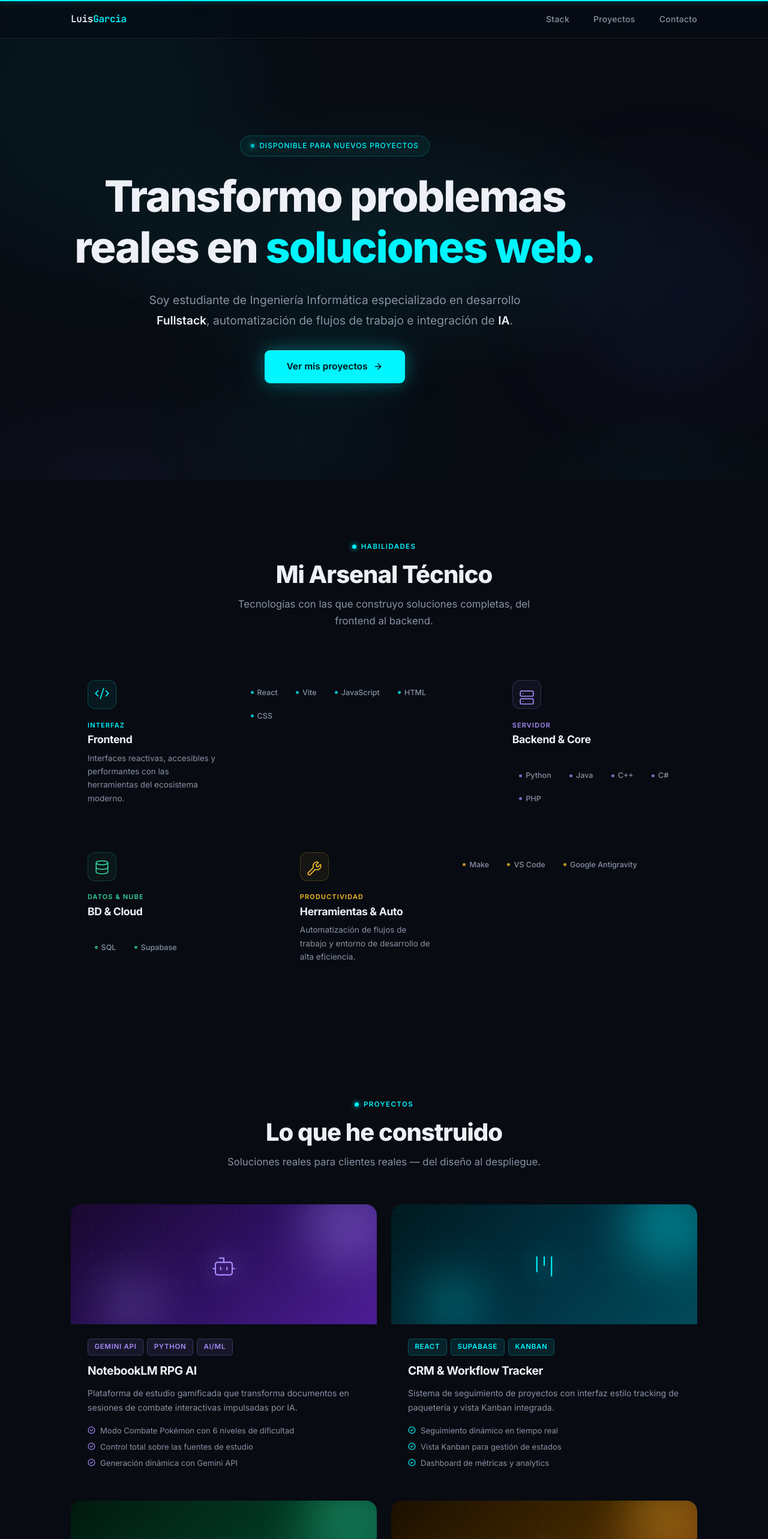
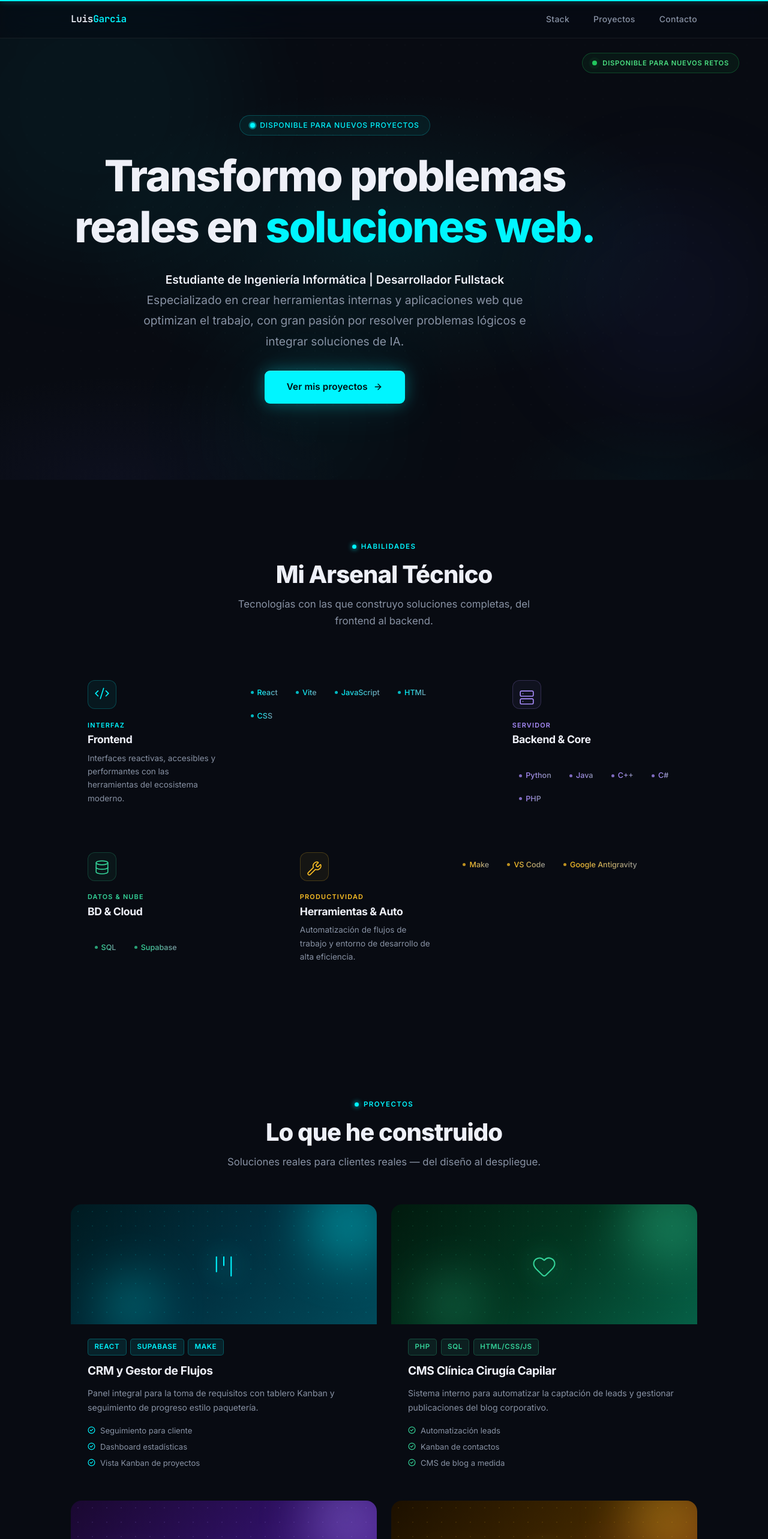
Before and after one commit to uallga109/Portfolio, a React (Vite) app: page / in a window 1280 px wide. Shown: the top 2566 px of the page at 60% size. Built offline with nearby package versions, Linux system fonts and the light colour scheme.

Commit message:
Cambios, mejoras y detalles

```diff
--- a/src/sections/Contact.jsx
+++ b/src/sections/Contact.jsx
@@ -1,5 +1,5 @@
 import { motion } from 'framer-motion'
-import { Mail, Github, Linkedin } from 'lucide-react'
+import { Mail, GitBranch, Link2 } from 'lucide-react'
 import '../styles/contact.css'
 
 const FADE_UP = (delay = 0) => ({
@@ -11,9 +11,9 @@ const FADE_UP = (delay = 0) => ({
 })
 
 const SOCIAL_LINKS = [
-  { id: 'github',   Icon: Github,   href: 'https://github.com/',   label: 'GitHub'   },
-  { id: 'linkedin', Icon: Linkedin, href: 'https://linkedin.com/', label: 'LinkedIn' },
-  { id: 'email',    Icon: Mail,     href: 'mailto:luis@example.com', label: 'Email'  },
+  { id: 'github',   Icon: GitBranch, href: 'https://github.com/',   label: 'GitHub'   },
+  { id: 'linkedin', Icon: Link2,     href: 'https://linkedin.com/', label: 'LinkedIn' },
+  { id: 'email',    Icon: Mail,      href: 'mailto:luis@example.com', label: 'Email'  },
 ]
 
 export default function Contact() {
--- a/src/sections/Footer.jsx
+++ b/src/sections/Footer.jsx
@@ -1,4 +1,4 @@
-import { Github, Linkedin, Mail } from 'lucide-react'
+import { GitBranch, Link2, Mail } from 'lucide-react'
 import '../styles/footer.css'
 
 const NAV_ITEMS = [
@@ -8,9 +8,9 @@ const NAV_ITEMS = [
 ]
 
 const SOCIAL_ITEMS = [
-  { Icon: Github,   href: 'https://github.com/',   label: 'GitHub'  },
-  { Icon: Linkedin, href: 'https://linkedin.com/', label: 'LinkedIn'},
-  { Icon: Mail,     href: 'mailto:luis@example.com', label: 'Email' },
+  { Icon: GitBranch, href: 'https://github.com/',   label: 'GitHub'  },
+  { Icon: Link2,     href: 'https://linkedin.com/', label: 'LinkedIn'},
+  { Icon: Mail,      href: 'mailto:luis@example.com', label: 'Email' },
 ]
 
 function smoothScroll(id) {
--- a/src/sections/Hero.jsx
+++ b/src/sections/Hero.jsx
@@ -116,10 +116,25 @@ export default function Hero() {
       {/* ── Grid dot pattern ── */}
       <div className="hero__dots" aria-hidden="true" />
 
+      {/* ── Floating status badge — top-right corner ── */}
+      <motion.div
+        className="hero__status"
+        aria-label="Estado: Disponible para nuevos retos"
+        initial={{ opacity: 0, x: 20, y: -8 }}
+        animate={{ opacity: 1, x: 0, y: 0 }}
+        transition={{ delay: 1.1, duration: 0.6, ease: [0.16, 1, 0.3, 1] }}
+      >
+        <span className="hero__status-ping" aria-hidden="true">
+          <span className="ping-ring" />
+          <span className="ping-core" />
+        </span>
+        Disponible para nuevos retos
+      </motion.div>
+
       <div className="container">
         <div className="hero__content">
 
-          {/* ── Badge ── */}
+          {/* ── Badge (center) ── */}
           <motion.div
             className="hero__badge"
             initial={{ opacity: 0, y: -18 }}
@@ -127,12 +142,10 @@ export default function Hero() {
             transition={{ duration: 0.65, delay: 0.05, ease: [0.16, 1, 0.3, 1] }}
             role="text"
           >
-            <motion.span
-              className="hero__badge-dot"
-              aria-hidden="true"
-              animate={{ scale: [1, 1.6, 1], opacity: [0.65, 1, 0.65] }}
-              transition={{ duration: 2.2, repeat: Infinity, ease: 'easeInOut' }}
-            />
+            <span className="hero__badge-dot-wrap" aria-hidden="true">
+              <span className="hero__badge-ping-ring" />
+              <span className="hero__badge-ping-core" />
+            </span>
             Disponible para nuevos proyectos
           </motion.div>
 
@@ -173,10 +186,8 @@ export default function Hero() {
             initial="hidden"
             animate="visible"
           >
-            Soy estudiante de Ingeniería Informática especializado en desarrollo{' '}
-            <strong className="text-strong">Fullstack</strong>
-            {', '}automatización de flujos de trabajo e integración de{' '}
-            <strong className="text-strong">IA</strong>.
+            <strong className="text-strong">Estudiante de Ingeniería Informática | Desarrollador Fullstack</strong><br />
+            Especializado en crear herramientas internas y aplicaciones web que optimizan el trabajo, con gran pasión por resolver problemas lógicos e integrar soluciones de IA.
           </motion.p>
 
           {/* ── CTA Button — Pulse + scale hover ── */}
--- a/src/sections/Projects.jsx
+++ b/src/sections/Projects.jsx
@@ -9,113 +9,97 @@ import '../styles/projects.css'
    ───────────────────────────────────────────────────── */
 const PROJECTS = [
   {
+    id: 'crm',
+    title: 'CRM y Gestor de Flujos',
+    accent: '#00f5ff',
+    gradient: 'linear-gradient(135deg, #001a20 0%, #013040 50%, #014a5a 100%)',
+    patternColor: 'rgba(0,245,255,0.10)',
+    Icon: Kanban,
+    tags: ['React', 'Supabase', 'Make'],
+    description: 'Panel integral para la toma de requisitos con tablero Kanban y seguimiento de progreso estilo paquetería.',
+    highlights: [
+      'Seguimiento para cliente',
+      'Dashboard estadísticas',
+      'Vista Kanban de proyectos',
+    ],
+    reto: 'Centralizar la toma de requisitos de clientes (tipo de web, pasarelas de pago, dominios) y mejorar la transparencia del proceso de desarrollo sin tener que enviar correos manuales constantemente.',
+    solucion: 'Desarrollo de un panel de gestión integral. Incluye un dashboard con estadísticas, gestión de proyectos mediante vista Kanban (Nuevo, En progreso, En revisión, Completado) e historial.',
+    funciones: [
+      'Función Destacada: Un sistema de "tracking" para el cliente. Genera un enlace único donde el cliente puede ver en tiempo real el porcentaje de avance de su proyecto (al estilo del seguimiento de un paquete), alimentado dinámicamente por la base de datos.',
+    ],
+    github: 'https://github.com/',
+    live: 'https://example.com'
+  },
+  {
+    id: 'cms-clinica',
+    title: 'CMS Clínica Cirugía Capilar',
+    accent: '#34d399',
+    gradient: 'linear-gradient(135deg, #011a0e 0%, #023520 50%, #065f46 100%)',
+    patternColor: 'rgba(52,211,153,0.10)',
+    Icon: Heart,
+    tags: ['PHP', 'SQL', 'HTML/CSS/JS'],
+    description: 'Sistema interno para automatizar la captación de leads y gestionar publicaciones del blog corporativo.',
+    highlights: [
+      'Automatización leads',
+      'Kanban de contactos',
+      'CMS de blog a medida',
+    ],
+    reto: 'Crear un sistema interno para que los administradores de la clínica pudieran gestionar la captación de pacientes (leads) y el contenido de su web de forma unificada.',
+    solucion: 'Un dashboard personalizado que automatiza el envío de notificaciones al dueño cuando entra un nuevo contacto. Incluye un sistema de gestión de formularios (con vista Kanban para separar nuevos contactos de los ya gestionados) y analíticas de datos.',
+    funciones: [
+      'Función Destacada: Desarrollo de un gestor de contenidos (CMS) propio para el blog de la clínica, permitiendo crear, editar y programar publicaciones.'
+    ],
+    github: 'https://github.com/'
+  },
+  {
     id: 'notebooklm',
-    title: 'NotebookLM RPG AI',
+    title: 'Plataforma Inteligente & RPG',
     accent: '#a78bfa',
     gradient: 'linear-gradient(135deg, #1a0830 0%, #2d1060 50%, #4c1d95 100%)',
     patternColor: 'rgba(167,139,250,0.12)',
     Icon: Bot,
-    tags: ['Gemini API', 'Python', 'AI/ML'],
-    description: 'Plataforma de estudio gamificada que transforma documentos en sesiones de combate interactivas impulsadas por IA.',
+    wip: true,
+    tags: ['React', 'Python', 'Gemini API', 'SQL'],
+    description: 'Entorno de estudio gamificado donde apuntes son analizados por IA para generar batallas RPG por turnos.',
     highlights: [
-      'Modo Combate Pokémon con 6 niveles de dificultad',
-      'Control total sobre las fuentes de estudio',
-      'Generación dinámica con Gemini API',
+      'Campañas auto-generadas',
+      'Combate por turnos',
+      'Economía y tiempo',
     ],
     // ── Modal content ──
-    reto: 'Convertir el estudio pasivo en una experiencia activa y motivadora usando IA. El mayor desafío fue diseñar un sistema de gamificación coherente que se adaptara dinámicamente a cualquier tipo de documento o fuente de conocimiento.',
-    solucion: 'Una plataforma que utiliza Gemini API para analizar en tiempo real los documentos del estudiante y generar preguntas de combate personalizadas. El sistema adapta la dificultad de las preguntas automáticamente según el nivel del jugador y el contexto del material.',
-    funciones: [
-      'Integración nativa con Gemini API para análisis semántico',
-      'Soporte para PDFs, URLs, texto libre y documentos de texto',
-      'Motor de generación de preguntas contextual y adaptativo',
-      'Sistema de progresión con 6 niveles de dificultad',
-      'Panel de estadísticas con progreso histórico del estudiante',
-      'Modo multijugador asíncrono (en desarrollo)',
+    reto: 'Superar las limitaciones de herramientas de IA actuales (que procesan todas las fuentes de golpe sin dar control al usuario) y combatir la falta de motivación en el estudio tradicional mediante gamificación profunda.',
+    solucion: 'Un entorno de estudio basado en cuadernos donde el usuario puede subir apuntes, chatear con ellos y generar material hiperpersonalizado (tests, flashcards). Todo esto sirve como base para alimentar un motor de juego RPG integrado.',
+    mecanicas: [
+      'Generación de Campañas: Integración con Gemini API para crear un mapa de 6 nodos bloqueados secuencialmente, basados estrictamente en los apuntes.',
+      'Sistema de Combate (Jefe): Combate por turnos (15 HP). 4 tipos de ataques con límite de 5 usos por tipo para obligar a dominar todos los formatos de pregunta.',
+      'Economía in-game y Temporizadores: Recompensas en base a vidas conservadas. Tienda para comprar tiempo (~15s) o vidas extra.',
+      'Gestión de Estado: Dos lógicas de supervivencia (local con 3 vidas/nivel y global con 5 vidas/campaña).',
     ],
-    mecanicas: [
-      'Sistema de 6 niveles: Novato, Aprendiz, Intermedio, Avanzado, Experto y Maestro',
-      '3 vidas por sesión de combate — cada error penaliza',
-      'Preguntas por turnos con contador de tiempo dinámico',
-      'Combo multiplier por rachas de respuestas correctas',
-      'Sistema de XP acumulable entre sesiones',
-      'Jefes de fase con preguntas de síntesis al finalizar cada nivel',
-    ],
-  },
-  {
-    id: 'crm',
-    title: 'CRM & Workflow Tracker',
-    accent: '#00f5ff',
-    gradient: 'linear-gradient(135deg, #001a20 0%, #013040 50%, #014a5a 100%)',
-    patternColor: 'rgba(0,245,255,0.10)',
-    Icon: Kanban,
-    tags: ['React', 'Supabase', 'Kanban'],
-    description: 'Sistema de seguimiento de proyectos con interfaz estilo tracking de paquetería y vista Kanban integrada.',
-    highlights: [
-      'Seguimiento dinámico en tiempo real',
-      'Vista Kanban para gestión de estados',
-      'Dashboard de métricas y analytics',
-    ],
-    reto: 'El cliente necesitaba una plataforma propia para gestionar múltiples proyectos web con visibilidad total para sus clientes finales, sin depender de herramientas genéricas como Trello o Notion que no se adaptaban a su flujo de trabajo.',
-    solucion: 'Un CRM a medida con sistema de tracking visual estilo seguimiento de paquetería, donde el cliente puede ver el estado exacto de su proyecto en cada fase. Integra Supabase Realtime para sincronización instantánea y una vista Kanban personalizable.',
-    funciones: [
-      'Vista de tracking estilo paquetería para clientes',
-      'Tablero Kanban drag-and-drop con estados personalizables',
-      'Dashboard de métricas y KPIs en tiempo real',
-      'Sistema de notificaciones automáticas al cambiar de fase',
-      'Historial de cambios con timestamps auditables',
-      'Panel de administración multi-proyecto',
-    ],
-  },
-  {
-    id: 'cms-clinica',
-    title: 'CMS Clínica Capilar',
-    accent: '#34d399',
-    gradient: 'linear-gradient(135deg, #011a0e 0%, #023520 50%, #065f46 100%)',
-    patternColor: 'rgba(52,211,153,0.10)',
-    Icon: Heart,
-    tags: ['React', 'Supabase', 'Automation'],
-    description: 'Panel de administración completo para clínica con gestión de leads, automatizaciones y blog integrado.',
-    highlights: [
-      'Gestión de leads con funnel de conversión',
-      'Notificaciones automáticas personalizadas',
-      'Programador de posts del blog integrado',
-    ],
-    reto: 'La clínica capilar necesitaba centralizar la gestión de leads, el blog corporativo y las comunicaciones con clientes en una única herramienta manejable por personal sin conocimientos técnicos, eliminando dependencias de terceros.',
-    solucion: 'Un CMS intuitivo construido con React y Supabase que unifica todas las operaciones en un panel de admin simplificado. Incluye automatizaciones de email/WhatsApp mediante Make y un editor de blog WYSIWYG con publicación programada.',
-    funciones: [
-      'Funnel de leads con etapas y seguimiento de conversión',
-      'Notificaciones automáticas via Make (email y WhatsApp)',
-      'Editor de blog WYSIWYG con programador de publicaciones',
-      'Galería de fotos del antes/después con gestión de categorías',
-      'Sistema de citas online integrado',
-      'Dashboard de rendimiento y métricas de captación',
-    ],
+    github: 'https://github.com/'
   },
   {
     id: 'restaurante',
-    title: 'Menú Real-time Restaurante',
+    title: 'Menú Dinámico & CMS Real-time',
     accent: '#fbbf24',
     gradient: 'linear-gradient(135deg, #1c1000 0%, #3d2500 50%, #78350f 100%)',
     patternColor: 'rgba(251,191,36,0.10)',
     Icon: Utensils,
-    tags: ['React', 'Supabase', 'Real-time'],
-    description: 'Menú digital con edición in-line y sincronización instantánea. Lo que el admin edita, el cliente lo ve al momento.',
+    tags: ['React', 'Supabase Auth/DB'],
+    description: 'Carta digital para restaurante con edición visual directa (WYSIWYG) y despliegue instantáneo a clientes.',
     highlights: [
-      'Edición "In-line" — lo que ves es lo que editas',
-      'Actualización instantánea para clientes',
-      'Panel admin con gestión de disponibilidad',
+      'Edición in-line WYSIWYG',
+      'Cambios instantáneos',
+      'Gestión granular stock',
     ],
-    reto: 'El restaurante quería un menú digital que su equipo pudiera actualizar en segundos sin depender de ningún técnico, sin formularios complejos ni sistemas de CMS genéricos. La actualización debía verse reflejada al instante en las tablets de los clientes.',
-    solucion: 'Interfaz de edición in-line directamente sobre el menú visible: el camarero toca cualquier plato y edita el nombre, precio o descripción en su lugar. Sincronizado via Supabase Realtime, el cambio aparece en todos los dispositivos conectados en menos de 500ms.',
+    reto: 'Un restaurante necesitaba una carta digital que el propio dueño pudiera actualizar a diario o semanalmente, sin depender de un programador y sin tener que aprender a usar paneles de administración complejos.',
+    solucion: 'Desarrollo de la web pública del restaurante conectada a un sistema de gestión oculto y seguro (acceso mediante URL específica y autenticación con Supabase Auth).',
     funciones: [
-      'Edición in-line WYSIWYG sobre el menú (sin formularios)',
-      'Sincronización Realtime < 500ms via Supabase',
-      'Marcado de platos agotados con un solo tap',
-      'Galería de fotos por plato con subida rápida',
-      'Separación por categorías y carta del día',
-      'Modo pantalla completa optimizado para tablets de mesa',
+      'Edición In-line (WYSIWYG): El administrador visualiza la misma interfaz que el cliente final, con controles integrados para editar texto y precio en el sitio.',
+      'Gestión de Stock y Visibilidad: Permite cambiar el estado de los platos de forma granular (marcar como agotado, ocultar temporalmente o eliminar definitivamente).',
+      'Sincronización en Tiempo Real: Gracias a la base de datos de Supabase, los cambios se reflejan instantáneamente en las pantallas o móviles de los clientes sin necesidad de recargar.',
     ],
+    github: 'https://github.com/',
+    live: 'https://example.com'
   },
 ]
 
@@ -201,6 +185,11 @@ function ProjectCard({ project, index, onClick }) {
               {tag}
             </span>
           ))}
+          {project.wip && (
+            <span className="project-tag project-tag--wip" style={{ '--accent': '#f43f5e' }}>
+              🚧 WIP
+            </span>
+          )}
         </div>
 
         <h3 className="project-card__title">{project.title}</h3>
--- a/src/sections/Stack.jsx
+++ b/src/sections/Stack.jsx
@@ -124,7 +124,7 @@ function BentoCard({ id, span, color, Icon, iconDelay, label, heading, descripti
             <li key={tech}>
               <span className="tech-badge">
                 <span className="tech-badge__dot" aria-hidden="true" />
-                {tech}
+                <span className="tech-name">{tech}</span>
               </span>
             </li>
           ))}
--- a/src/styles/hero.css
+++ b/src/styles/hero.css
@@ -60,17 +60,87 @@
   letter-spacing: 0.07em;
   text-transform: uppercase;
   color: var(--color-accent);
-  /* No CSS animation — framer-motion handles entrance */
 }
 
-.hero__badge-dot {
-  width: 6px;
-  height: 6px;
+/* CSS ping dot structure for the central badge */
+.hero__badge-dot-wrap {
+  position: relative;
+  width: 8px;
+  height: 8px;
+  flex-shrink: 0;
+}
+
+.hero__badge-ping-ring,
+.hero__badge-ping-core {
+  position: absolute;
+  inset: 0;
   border-radius: 50%;
   background: var(--color-accent);
-  box-shadow: 0 0 8px var(--color-accent);
+}
+
+.hero__badge-ping-ring {
+  animation: badgePing 2s cubic-bezier(0, 0, 0.2, 1) infinite;
+}
+
+/* ── Floating corner Status Badge (green) ── */
+.hero__status {
+  position: absolute;
+  top: 5.5rem;
+  right: clamp(1rem, 5vw, 3rem);
+  z-index: 2;
+  display: inline-flex;
+  align-items: center;
+  gap: 0.55rem;
+  padding: 0.42rem 1rem;
+  border-radius: 999px;
+  border: 1px solid rgba(34, 197, 94, 0.28);
+  background: rgba(34, 197, 94, 0.07);
+  backdrop-filter: blur(10px);
+  -webkit-backdrop-filter: blur(10px);
+  font-size: 0.7rem;
+  font-weight: 600;
+  letter-spacing: 0.07em;
+  text-transform: uppercase;
+  color: #4ade80;
+  white-space: nowrap;
+}
+
+.hero__status-ping {
+  position: relative;
+  width: 8px;
+  height: 8px;
   flex-shrink: 0;
-  /* Pulse animation handled by framer-motion */
+}
+
+.ping-ring,
+.ping-core {
+  position: absolute;
+  inset: 0;
+  border-radius: 50%;
+  background: #22c55e;
+}
+
+.ping-ring {
+  animation: pingStatus 1.8s cubic-bezier(0, 0, 0.2, 1) infinite;
+}
+
+/* Ping keyframes */
+@keyframes badgePing {
+  75%, 100% { transform: scale(2.2); opacity: 0; }
+}
+
+@keyframes pingStatus {
+  75%, 100% { transform: scale(2.5); opacity: 0; }
+}
+
+/* Mobile: move corner badge below hero CTA */
+@media (max-width: 640px) {
+  .hero__status {
+    top: auto;
+    bottom: 2.5rem;
+    right: 50%;
+    translate: 50% 0;
+  }
 }
 
 /* ── Heading ── */
--- a/src/styles/projects.css
+++ b/src/styles/projects.css
@@ -32,9 +32,14 @@
   border-color: var(--accent);
   transform: translateY(-5px);
   box-shadow:
-    0 0 0 1px var(--accent),
-    0 0 30px color-mix(in srgb, var(--accent) 20%, transparent),
-    0 24px 48px rgba(0, 0, 0, 0.4);
+    /* Inner ring */
+    0 0 0 1px color-mix(in srgb, var(--accent) 60%, transparent),
+    /* Near glow */
+    0 0 24px color-mix(in srgb, var(--accent) 28%, transparent),
+    /* Wide ambient glow */
+    0 0 70px color-mix(in srgb, var(--accent) 14%, transparent),
+    /* Depth shadow */
+    0 30px 60px rgba(0, 0, 0, 0.55);
 }
 
 /* ═══════════════════════════════════════════════════════════════
--- a/src/styles/stack.css
+++ b/src/styles/stack.css
@@ -230,3 +230,85 @@
   flex-shrink: 0;
   opacity: 0.75;
 }
+
+/* ── Animated gradient text on tech names ── */
+.tech-name {
+  background: linear-gradient(
+    90deg,
+    var(--color-text-secondary) 0%,
+    var(--card-accent)           50%,
+    var(--color-text-secondary) 100%
+  );
+  background-size: 220% 100%;
+  background-clip: text;
+  -webkit-background-clip: text;
+  color: transparent;
+  -webkit-text-fill-color: transparent;
+  animation: techGradientFlow 6s linear infinite;
+  will-change: background-position;
+}
+
+.bento-card:hover .tech-name {
+  animation-duration: 3.5s; /* speeds up on hover */
+}
+
+@keyframes techGradientFlow {
+  0%   { background-position: 100% center; }
+  100% { background-position: -120% center; }
+}
+
+/* ══════════════════════════════════════════════
+   RESPONSIVE — Mobile first improvements
+   ══════════════════════════════════════════════ */
+
+/* Tablet: 2 columns bento */
+@media (max-width: 900px) {
+  .bento-grid {
+    grid-template-columns: repeat(2, 1fr);
+  }
+  .bento-card--wide {
+    grid-column: span 2;
+  }
+}
+
+/* Mobile: single column vertical list */
+@media (max-width: 580px) {
+  .bento-grid {
+    grid-template-columns: 1fr;
+    gap: 0.9rem;
+  }
+  .bento-card--wide {
+    grid-column: span 1;
+  }
+  /* Wide cards: stack content vertically on mobile */
+  .bento-card--wide .bento-card__inner {
+    flex-direction: column;
+    align-items: flex-start;
+  }
+  .bento-card--wide .bento-card__meta {
+    border-left: none;
+    border-top: 1px solid var(--color-border);
+    padding-left: 0;
+    padding-top: 1rem;
+    margin-top: 1rem;
+    width: 100%;
+  }
+  /* Disable elevation on mobile (touch devices don't hover) */
+  .bento-card:hover {
+    transform: none;
+  }
+}
+
+/* Disable continuous CSS animations for users who prefer reduced motion */
+@media (prefers-reduced-motion: reduce) {
+  .tech-name {
+    animation: none;
+    background: none;
+    color: var(--color-text-secondary);
+    -webkit-text-fill-color: var(--color-text-secondary);
+  }
+  .bento-card:hover {
+    transition-duration: 0.1s;
+    transform: none;
+  }
+}
```
Also changed, not shown: index.html (+28 -1 lines), src/components/ProjectModal.jsx (+20 -1 lines), public/og-image.png (added).
